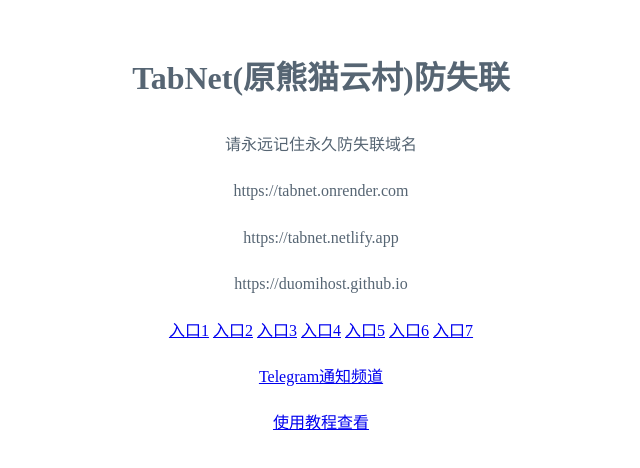
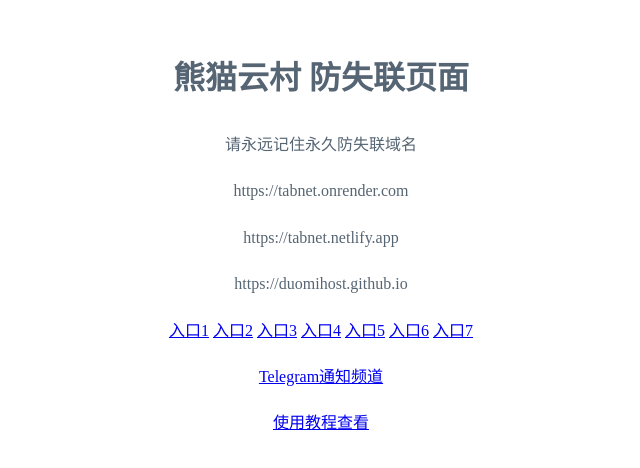
Before and after one commit to duomihost/tabnet, a website: page index.html in a window 1280 px wide. Shown: the part 108-576 px from the top of the page, without its empty margins (319-959 px from the left). Drawn offline with Linux system fonts and the light colour scheme.

Commit message:
Update index.html

```diff
--- a/index.html
+++ b/index.html
@@ -7,7 +7,7 @@
 
   <meta http-equiv="Content-Type" content="text/html; charset=UTF-8">
   <meta name="viewport" content="width=device-width, initial-scale=1" />
-  <title>TabNet(原熊猫云村)防失联</title>
+  <title>熊猫云村 防失联页面</title>
   <link rel="apple-touch-icon" href="https://cdn.u1.huluxia.com/g3/M02/19/F5/wKgBOV23guqAIvy8AAAlSkLYaV8350.png">
 </head>
 
@@ -15,7 +15,7 @@
   <div style="padding-top:10%;text-align:center;">
 
     <h1 style="color:#566573;">
-      <strong>TabNet(原熊猫云村)防失联</strong>
+      <strong>熊猫云村 防失联页面</strong>
     </h1>
     <p style="color: #566573;">请永远记住永久防失联域名</p>
     <p style="color: #566573;">https://tabnet.onrender.com</p>
```
